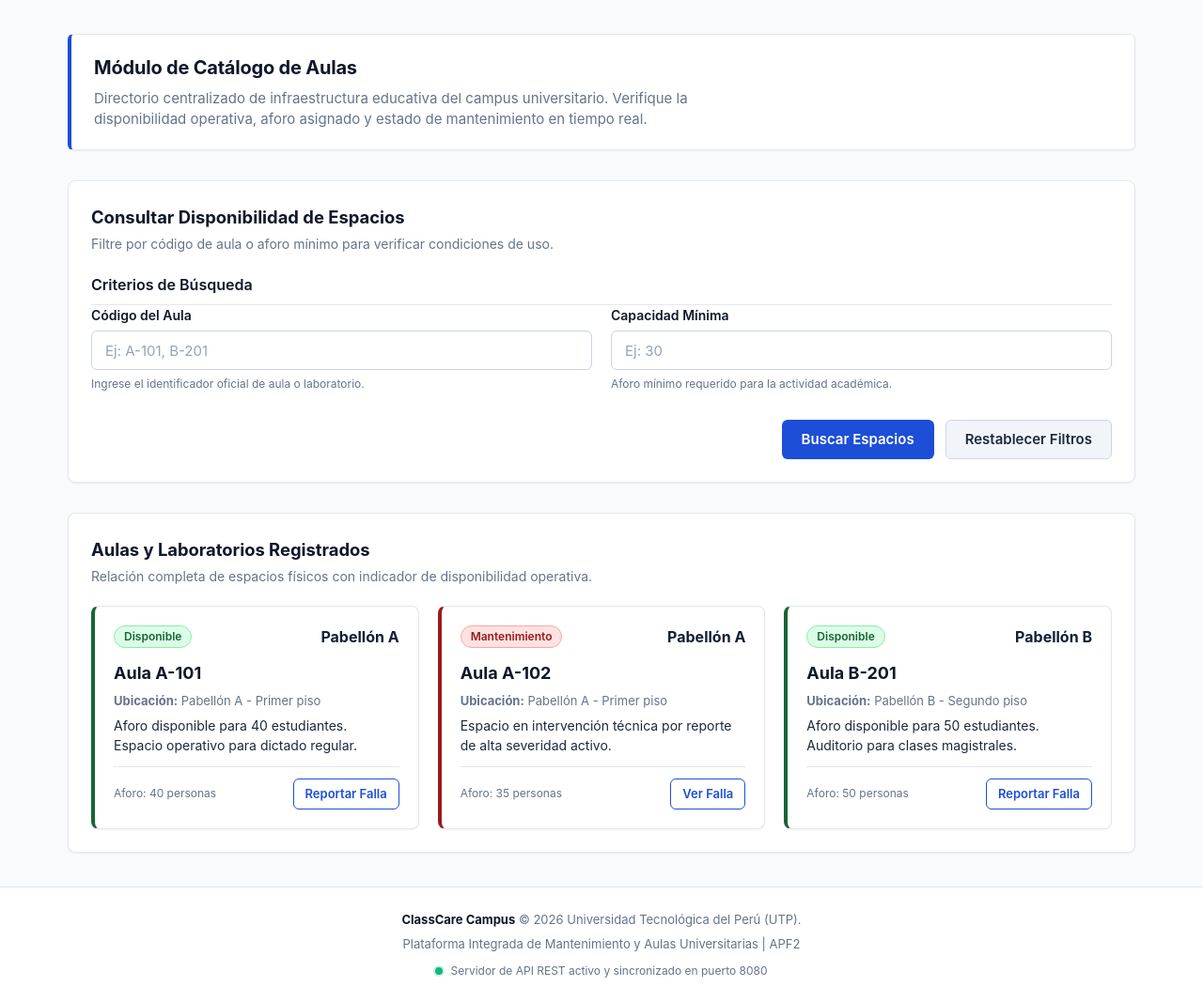
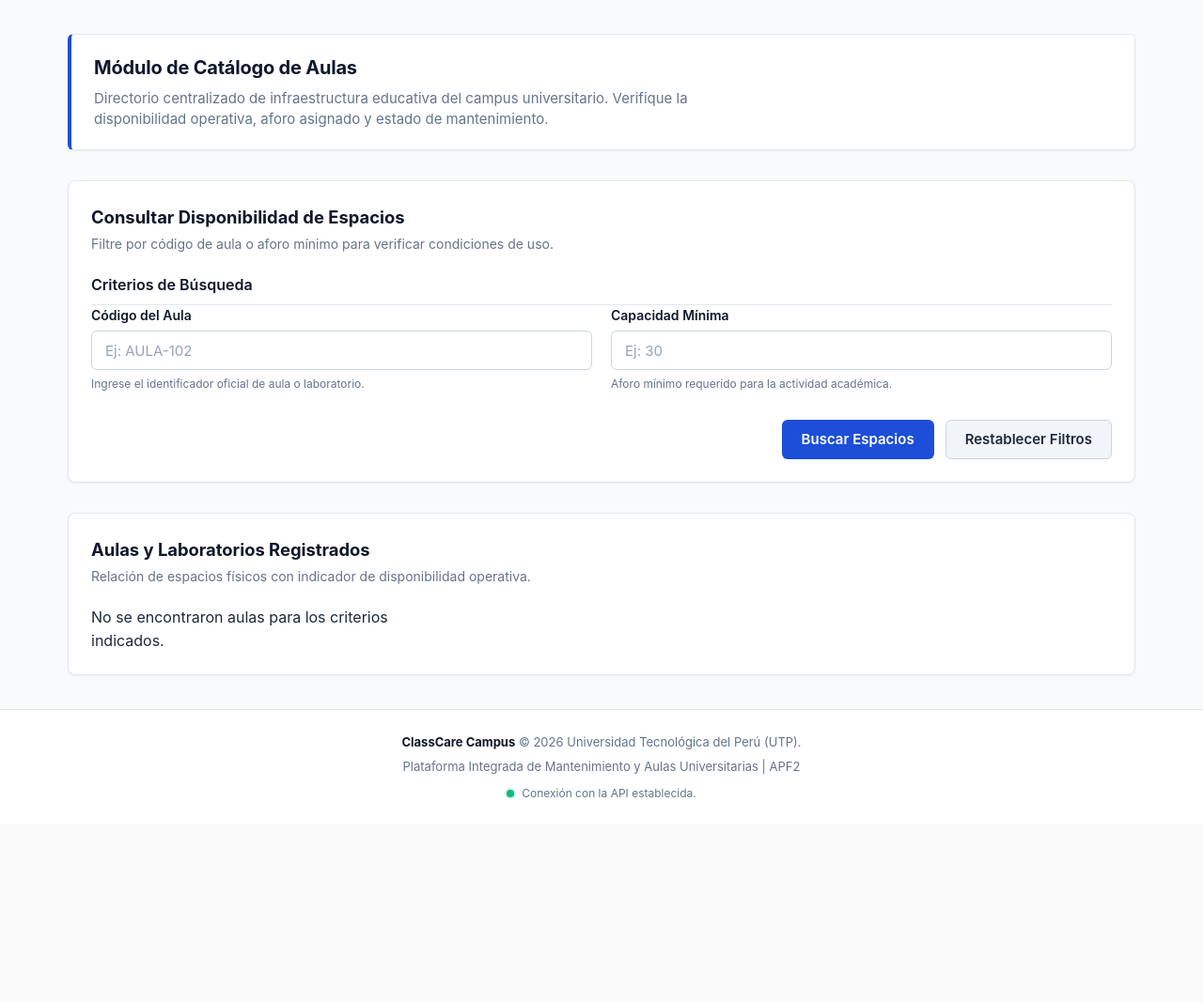
Before and after one commit to Alen-joestar/ClassCareUTP, a Spring Boot app: page /aulas/index.html in a window 1280 px wide. Shown: the part 80-1147 px from the top of the page at 94% size. After the commit the page ends 931 px from the top, so only its background shows below. Run offline with Spring Boot 4, Linux system fonts and the light colour scheme; data that the repository does not hold is empty; some of the project's set-up classes (security, data sources, template engines, error pages and the like) are left out, and stand-ins take their place.

Commit message:
frontend

```diff
--- a/src/main/resources/static/aulas/index.html
+++ b/src/main/resources/static/aulas/index.html
@@ -11,18 +11,21 @@
 </head>
 <body>
 
-    <!-- Encabezado Institucional Unificado -->
     <header class="campus-header">
         <div class="campus-brand">
             <div class="campus-brand__logo" aria-hidden="true">
-                <svg width="24" height="24" viewBox="0 0 24 24" fill="none" stroke="currentColor" stroke-width="2" stroke-linecap="round" stroke-linejoin="round">
+                <svg width="24" height="24" viewBox="0 0 24 24"
+                     fill="none" stroke="currentColor" stroke-width="2"
+                     stroke-linecap="round" stroke-linejoin="round">
                     <path d="M22 10v6M2 10l10-5 10 5-10 5z"/>
                     <path d="M6 12v5c3 3 9 3 12 0v-5"/>
                 </svg>
             </div>
             <div class="campus-brand__titles">
                 <h1 class="campus-brand__name">ClassCare Campus</h1>
-                <p class="campus-brand__desc">Gestión y Mantenimiento de Aulas Universitarias</p>
+                <p class="campus-brand__desc">
+                    Gestión y Mantenimiento de Aulas Universitarias
+                </p>
             </div>
         </div>
 
@@ -32,31 +35,37 @@
                     <a href="/" class="campus-nav__link">Reportes</a>
                 </li>
                 <li class="campus-nav__item">
-                    <a href="/aulas/index.html" class="campus-nav__link campus-nav__link--active" aria-current="page">Aulas</a>
+                    <a href="/aulas/index.html"
+                       class="campus-nav__link campus-nav__link--active"
+                       aria-current="page">Aulas</a>
                 </li>
                 <li class="campus-nav__item">
-                    <a href="/atenciones/index.html" class="campus-nav__link">Atenciones</a>
+                    <a href="/atenciones/index.html"
+                       class="campus-nav__link">Atenciones</a>
                 </li>
             </ul>
         </nav>
     </header>
 
-    <!-- Contenido Principal -->
     <main id="main-content" class="campus-layout">
 
-        <!-- Sección Informativa del Módulo -->
         <section class="campus-intro" aria-labelledby="intro-aulas-title">
-            <h2 id="intro-aulas-title" class="campus-intro__title">Módulo de Catálogo de Aulas</h2>
+            <h2 id="intro-aulas-title" class="campus-intro__title">
+                Módulo de Catálogo de Aulas
+            </h2>
             <p class="campus-intro__text">
                 Directorio centralizado de infraestructura educativa del campus universitario.
-                Verifique la disponibilidad operativa, aforo asignado y estado de mantenimiento en tiempo real.
+                Verifique la disponibilidad operativa, aforo asignado y estado de mantenimiento.
             </p>
         </section>
 
-        <!-- Sección de Filtro y Consulta de Aulas -->
         <section class="campus-card" aria-labelledby="consulta-title">
-            <h2 id="consulta-title" class="campus-card__title">Consultar Disponibilidad de Espacios</h2>
-            <p class="campus-card__instruction">Filtre por código de aula o aforo mínimo para verificar condiciones de uso.</p>
+            <h2 id="consulta-title" class="campus-card__title">
+                Consultar Disponibilidad de Espacios
+            </h2>
+            <p class="campus-card__instruction">
+                Filtre por código de aula o aforo mínimo para verificar condiciones de uso.
+            </p>
 
             <form id="form-consulta-aula" class="campus-form">
                 <fieldset class="campus-fieldset">
@@ -64,34 +73,32 @@
 
                     <p class="form-group">
                         <label for="codigo-aula" class="form-label">Código del Aula</label>
-                        <input
-                            type="text"
-                            id="codigo-aula"
-                            name="codigo-aula"
+                        <input type="text" id="codigo-aula" name="codigo-aula"
                                class="form-input"
-                            placeholder="Ej: A-101, B-201"
+                               placeholder="Ej: AULA-102"
                                autocomplete="off">
-                        <small class="form-help">Ingrese el identificador oficial de aula o laboratorio.</small>
+                        <small class="form-help">
+                            Ingrese el identificador oficial de aula o laboratorio.
+                        </small>
                     </p>
 
                     <p class="form-group">
                         <label for="capacidad" class="form-label">Capacidad Mínima</label>
-                        <input
-                            type="number"
-                            id="capacidad"
-                            name="capacidad"
-                            min="1"
-                            max="200"
-                            class="form-input"
+                        <input type="number" id="capacidad" name="capacidad"
+                               min="1" max="200" class="form-input"
                                placeholder="Ej: 30">
-                        <small class="form-help">Aforo mínimo requerido para la actividad académica.</small>
+                        <small class="form-help">
+                            Aforo mínimo requerido para la actividad académica.
+                        </small>
                     </p>
 
                     <p class="form-actions form-group--full">
-                        <button type="submit" class="btn btn--primary" id="btn-consultar">
+                        <button type="submit" class="btn btn--primary"
+                                id="btn-consultar">
                             Buscar Espacios
                         </button>
-                        <button type="button" class="btn btn--secondary" id="btn-limpiar">
+                        <button type="button" class="btn btn--secondary"
+                                id="btn-limpiar">
                             Restablecer Filtros
                         </button>
                     </p>
@@ -99,75 +106,31 @@
             </form>
         </section>
 
-        <!-- Sección de Listado de Aulas -->
         <section class="campus-card" aria-labelledby="listado-title">
-            <h2 id="listado-title" class="campus-card__title">Aulas y Laboratorios Registrados</h2>
-            <p class="campus-card__instruction">Relación completa de espacios físicos con indicador de disponibilidad operativa.</p>
+            <h2 id="listado-title" class="campus-card__title">
+                Aulas y Laboratorios Registrados
+            </h2>
+            <p class="campus-card__instruction">
+                Relación de espacios físicos con indicador de disponibilidad operativa.
+            </p>
 
             <div class="campus-grid" id="grid-aulas" aria-live="polite">
-                <!-- Tarjeta 1: A-101 -->
-                <article class="item-card item-card--baja" data-codigo="A-101" data-capacidad="40">
-                    <header class="item-card__header">
-                        <span class="badge badge--disponible">Disponible</span>
-                        <span class="item-card__id">Pabellón A</span>
-                    </header>
-                    <div class="item-card__body">
-                        <h3 class="item-card__title">Aula A-101</h3>
-                        <p class="item-card__meta"><strong>Ubicación:</strong> Pabellón A - Primer piso</p>
-                        <p class="item-card__desc">Aforo disponible para 40 estudiantes. Espacio operativo para dictado regular.</p>
-                    </div>
-                    <footer class="item-card__footer">
-                        <span>Aforo: 40 personas</span>
-                        <a href="/?aula=A-101" class="btn btn--outline" style="padding: 0.35rem 0.75rem; font-size: 0.8125rem;">Reportar Falla</a>
-                    </footer>
-                </article>
-
-                <!-- Tarjeta 2: A-102 -->
-                <article class="item-card item-card--alta" data-codigo="A-102" data-capacidad="35">
-                    <header class="item-card__header">
-                        <span class="badge badge--mantenimiento">Mantenimiento</span>
-                        <span class="item-card__id">Pabellón A</span>
-                    </header>
-                    <div class="item-card__body">
-                        <h3 class="item-card__title">Aula A-102</h3>
-                        <p class="item-card__meta"><strong>Ubicación:</strong> Pabellón A - Primer piso</p>
-                        <p class="item-card__desc">Espacio en intervención técnica por reporte de alta severidad activo.</p>
-                    </div>
-                    <footer class="item-card__footer">
-                        <span>Aforo: 35 personas</span>
-                        <a href="/?aula=A-102" class="btn btn--outline" style="padding: 0.35rem 0.75rem; font-size: 0.8125rem;">Ver Falla</a>
-                    </footer>
-                </article>
-
-                <!-- Tarjeta 3: B-201 -->
-                <article class="item-card item-card--baja" data-codigo="B-201" data-capacidad="50">
-                    <header class="item-card__header">
-                        <span class="badge badge--disponible">Disponible</span>
-                        <span class="item-card__id">Pabellón B</span>
-                    </header>
-                    <div class="item-card__body">
-                        <h3 class="item-card__title">Aula B-201</h3>
-                        <p class="item-card__meta"><strong>Ubicación:</strong> Pabellón B - Segundo piso</p>
-                        <p class="item-card__desc">Aforo disponible para 50 estudiantes. Auditorio para clases magistrales.</p>
-                    </div>
-                    <footer class="item-card__footer">
-                        <span>Aforo: 50 personas</span>
-                        <a href="/?aula=B-201" class="btn btn--outline" style="padding: 0.35rem 0.75rem; font-size: 0.8125rem;">Reportar Falla</a>
-                    </footer>
-                </article>
+                <p>Cargando aulas desde el servidor...</p>
             </div>
         </section>
 
     </main>
 
-    <!-- Pie de Página Institucional Unificado -->
     <footer class="campus-footer">
         <div class="footer-content">
-            <p><strong>ClassCare Campus</strong> &copy; 2026 Universidad Tecnológica del Perú (UTP).</p>
+            <p>
+                <strong>ClassCare Campus</strong> &copy; 2026
+                Universidad Tecnológica del Perú (UTP).
+            </p>
             <p>Plataforma Integrada de Mantenimiento y Aulas Universitarias | APF2</p>
             <p class="footer-status">
                 <span class="status-dot" aria-hidden="true"></span>
-                Servidor de API REST activo y sincronizado en puerto 8080
+                <span id="estado-api">Conectando con el servidor...</span>
             </p>
         </div>
     </footer>
@@ -178,78 +141,234 @@
             const form = document.getElementById("form-consulta-aula");
             const inputCodigo = document.getElementById("codigo-aula");
             const inputCapacidad = document.getElementById("capacidad");
+            const btnConsultar = document.getElementById("btn-consultar");
             const btnLimpiar = document.getElementById("btn-limpiar");
+            const estadoApi = document.getElementById("estado-api");
 
-            // Intenta cargar aulas reales del backend si la API responde
-            fetch("/api/aulas")
-                .then(res => res.ok ? res.json() : Promise.reject("API no disponible"))
-                .then(aulas => {
-                    if (Array.isArray(aulas) && aulas.length > 0) {
-                        grid.innerHTML = "";
-                        aulas.forEach(aula => {
-                            const isMantenimiento = aula.estado === "Mantenimiento";
-                            const isOcupada = aula.estado === "Ocupada";
-                            const badgeClass = isMantenimiento ? "badge--mantenimiento" : (isOcupada ? "badge--ocupada" : "badge--disponible");
-                            const borderClass = isMantenimiento ? "item-card--alta" : (isOcupada ? "item-card--media" : "item-card--baja");
-                            const actionLabel = isMantenimiento ? "Ver Falla" : "Reportar Falla";
+            let aulasCargadas = [];
 
-                            const card = document.createElement("article");
-                            card.className = `item-card ${borderClass}`;
-                            card.dataset.codigo = aula.codigo;
-                            card.dataset.capacidad = aula.capacidad || "0";
-                            card.innerHTML = `
-                                <header class="item-card__header">
-                                    <span class="badge ${badgeClass}">${aula.estado}</span>
-                                    <span class="item-card__id">${aula.codigo}</span>
-                                </header>
-                                <div class="item-card__body">
-                                    <h3 class="item-card__title">Aula ${aula.codigo}</h3>
-                                    <p class="item-card__meta"><strong>Ubicación:</strong> ${aula.ubicacion || "Campus central"}</p>
-                                    <p class="item-card__desc">Aforo registrado: ${aula.capacidad} estudiantes. Estado operativo verificado.</p>
-                                </div>
-                                <footer class="item-card__footer">
-                                    <span>Aforo: ${aula.capacidad} personas</span>
-                                    <a href="/?aula=${encodeURIComponent(aula.codigo)}" class="btn btn--outline" style="padding: 0.35rem 0.75rem; font-size: 0.8125rem;">${actionLabel}</a>
-                                </footer>
-                            `;
-                            grid.appendChild(card);
-                        });
+            function mostrarMensaje(mensaje) {
+                grid.replaceChildren();
+
+                const texto = document.createElement("p");
+                texto.className = "aulas-mensaje";
+                texto.textContent = mensaje;
+
+                grid.appendChild(texto);
             }
-                })
-                .catch(() => {
-                    // Mantiene el fallback estático ya presente en el HTML
+
+            function normalizar(valor) {
+                return String(valor ?? "").trim().toLowerCase();
+            }
+
+            function crearElemento(etiqueta, clase, texto) {
+                const elemento = document.createElement(etiqueta);
+                if (clase) elemento.className = clase;
+                elemento.textContent = texto ?? "";
+                return elemento;
+            }
+
+            function crearTarjeta(aula) {
+                const codigo = String(aula.codigo ?? "Sin código");
+                const ubicacion = String(aula.ubicacion ?? "Ubicación no registrada");
+                const estado = String(aula.estado ?? "Sin estado");
+                const capacidad = Number(aula.capacidad) || 0;
+                const estadoNormalizado = normalizar(estado);
+
+                const esMantenimiento = estadoNormalizado.includes("mantenimiento");
+                const esOcupada = estadoNormalizado === "ocupada";
+
+                const tarjeta = document.createElement("article");
+                tarjeta.className = "item-card " +
+                    (esMantenimiento ? "item-card--alta" :
+                    esOcupada ? "item-card--media" : "item-card--baja");
+
+                tarjeta.dataset.codigo = codigo;
+                tarjeta.dataset.capacidad = String(capacidad);
+
+                const encabezado = document.createElement("header");
+                encabezado.className = "item-card__header";
+
+                const insignia = crearElemento(
+                    "span",
+                    "badge " + (esMantenimiento
+                        ? "badge--mantenimiento"
+                        : esOcupada
+                            ? "badge--ocupada"
+                            : "badge--disponible"),
+                    estado
+                );
+
+                const identificador = crearElemento(
+                    "span", "item-card__id", codigo
+                );
+
+                encabezado.append(insignia, identificador);
+
+                const cuerpo = document.createElement("div");
+                cuerpo.className = "item-card__body";
+
+                const titulo = crearElemento(
+                    "h3", "item-card__title", "Aula " + codigo
+                );
+
+                const parrafoUbicacion = crearElemento("p", "item-card__meta");
+                const etiquetaUbicacion = document.createElement("strong");
+                etiquetaUbicacion.textContent = "Ubicación: ";
+                parrafoUbicacion.append(etiquetaUbicacion);
+                parrafoUbicacion.append(document.createTextNode(ubicacion));
+
+                const descripcion = crearElemento(
+                    "p",
+                    "item-card__desc",
+                    "Aforo registrado: " + capacidad +
+                    " estudiantes. Estado: " + estado + "."
+                );
+
+                cuerpo.append(titulo, parrafoUbicacion, descripcion);
+
+                const pie = document.createElement("footer");
+                pie.className = "item-card__footer";
+
+                const aforo = crearElemento(
+                    "span", "", "Aforo: " + capacidad + " personas"
+                );
+
+                const enlace = crearElemento(
+                    "a",
+                    "btn btn--outline",
+                    esMantenimiento ? "Ver Falla" : "Reportar Falla"
+                );
+
+                enlace.href = "/?aula=" + encodeURIComponent(codigo);
+                enlace.style.padding = "0.35rem 0.75rem";
+                enlace.style.fontSize = "0.8125rem";
+
+                pie.append(aforo, enlace);
+                tarjeta.append(encabezado, cuerpo, pie);
+
+                return tarjeta;
+            }
+
+            function aplicarFiltroCodigo() {
+                const consulta = normalizar(inputCodigo.value);
+                const tarjetas = grid.querySelectorAll(".item-card");
+                let visibles = 0;
+
+                tarjetas.forEach(tarjeta => {
+                    const coincide = normalizar(tarjeta.dataset.codigo)
+                        .includes(consulta);
+
+                    tarjeta.style.display = coincide ? "" : "none";
+                    if (coincide) visibles++;
                 });
 
-            // Función de filtrado interactivo
-            const filtrar = (e) => {
-                if (e) e.preventDefault();
-                const codigoQuery = (inputCodigo.value || "").trim().toUpperCase();
-                const capacidadMin = parseInt(inputCapacidad.value, 10) || 0;
-                const items = grid.querySelectorAll(".item-card");
+                const mensajeAnterior = grid.querySelector(".aulas-mensaje");
 
-                items.forEach(item => {
-                    const cod = (item.dataset.codigo || "").toUpperCase();
-                    const cap = parseInt(item.dataset.capacidad, 10) || 0;
-                    const matchesCodigo = !codigoQuery || cod.includes(codigoQuery);
-                    const matchesCapacidad = cap >= capacidadMin;
+                if (tarjetas.length > 0 && visibles === 0) {
+                    if (!mensajeAnterior) {
+                        const mensaje = crearElemento(
+                            "p", "aulas-mensaje",
+                            "No se encontraron aulas con ese código."
+                        );
+                        grid.appendChild(mensaje);
+                    }
+                } else if (mensajeAnterior) {
+                    mensajeAnterior.remove();
+                }
+            }
 
-                    if (matchesCodigo && matchesCapacidad) {
-                        item.style.display = "";
+            function renderizarAulas(aulas) {
+                grid.replaceChildren();
+
+                if (!Array.isArray(aulas) || aulas.length === 0) {
+                    mostrarMensaje("No se encontraron aulas para los criterios indicados.");
+                    return;
+                }
+
+                const fragmento = document.createDocumentFragment();
+
+                aulas.forEach(aula => {
+                    fragmento.appendChild(crearTarjeta(aula));
+                });
+
+                grid.appendChild(fragmento);
+                aplicarFiltroCodigo();
+            }
+
+            async function cargarAulas(url = "/api/aulas") {
+                btnConsultar.disabled = true;
+                btnLimpiar.disabled = true;
+                mostrarMensaje("Cargando aulas desde el servidor...");
+                estadoApi.textContent = "Consultando la API...";
+
+                try {
+                    const respuesta = await fetch(url);
+
+                    if (!respuesta.ok) {
+                        throw new Error("El servidor respondió con código " +
+                            respuesta.status);
+                    }
+
+                    const datos = await respuesta.json();
+
+                    if (!Array.isArray(datos)) {
+                        throw new Error("La respuesta de la API no es una lista válida.");
+                    }
+
+                    aulasCargadas = datos;
+                    renderizarAulas(aulasCargadas);
+                    estadoApi.textContent = "Conexión con la API establecida.";
+                } catch (error) {
+                    console.error("Error al cargar aulas:", error);
+                    aulasCargadas = [];
+                    mostrarMensaje(
+                        "No se pudieron cargar las aulas. Verifique que el servidor " +
+                        "Spring Boot esté activo e intente nuevamente."
+                    );
+                    estadoApi.textContent = "No se pudo conectar con la API.";
+                } finally {
+                    btnConsultar.disabled = false;
+                    btnLimpiar.disabled = false;
+                }
+            }
+
+            form.addEventListener("submit", async (evento) => {
+                evento.preventDefault();
+
+                const capacidadTexto = inputCapacidad.value.trim();
+                const codigo = inputCodigo.value.trim();
+
+                if (capacidadTexto !== "") {
+                    const capacidad = Number(capacidadTexto);
+
+                    if (!Number.isInteger(capacidad) || capacidad < 1 || capacidad > 200) {
+                        inputCapacidad.reportValidity();
+                        return;
+                    }
+
+                    const url = "/api/aulas/buscar/capacidad?minima=" +
+                        encodeURIComponent(capacidad);
+
+                    await cargarAulas(url);
                 } else {
-                        item.style.display = "none";
+                    await cargarAulas();
                 }
+
+                // El código se filtra sobre los resultados devueltos por la API.
+                aplicarFiltroCodigo();
             });
-            };
 
-            form?.addEventListener("submit", filtrar);
-            inputCodigo?.addEventListener("input", filtrar);
-            inputCapacidad?.addEventListener("input", filtrar);
+            inputCodigo.addEventListener("input", () => {
+                aplicarFiltroCodigo();
+            });
 
-            btnLimpiar?.addEventListener("click", () => {
-                if (inputCodigo) inputCodigo.value = "";
-                if (inputCapacidad) inputCapacidad.value = "";
-                grid.querySelectorAll(".item-card").forEach(i => i.style.display = "");
+            btnLimpiar.addEventListener("click", async () => {
+                form.reset();
+                await cargarAulas();
             });
+
+            cargarAulas();
         });
     </script>
 </body>
```
Lines whose indentation alone changed are shown as unchanged.
